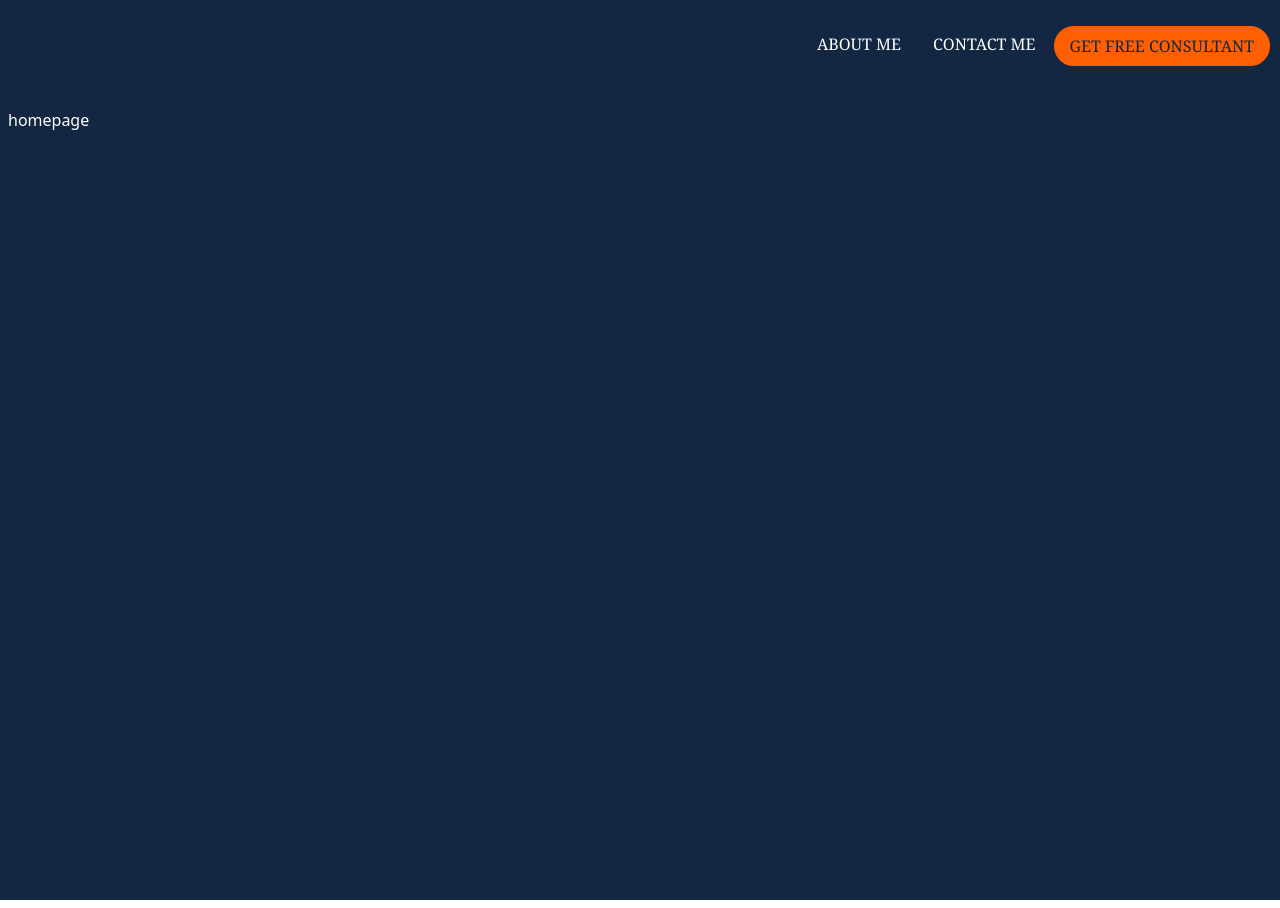
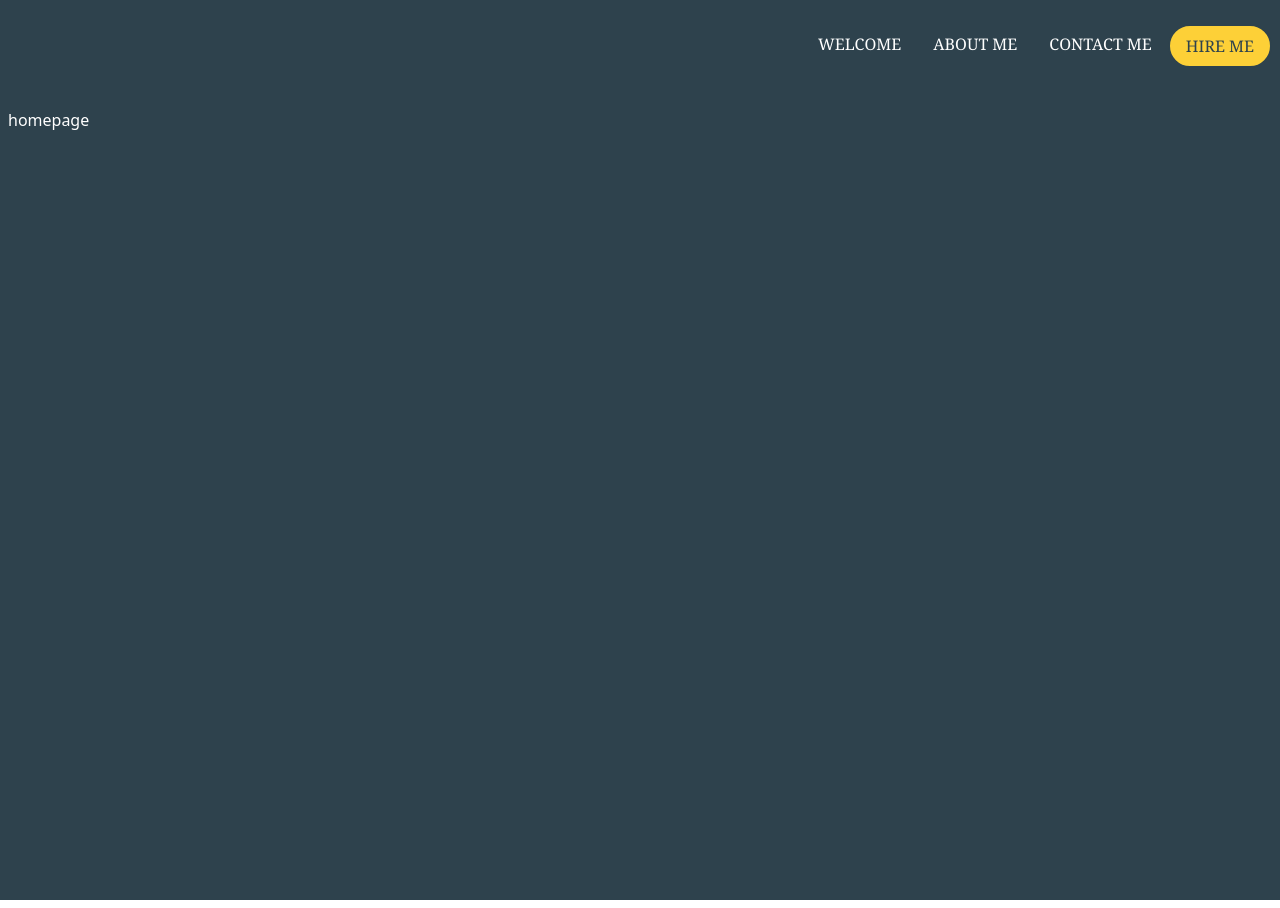
Before and after one commit to nishyjana/my-profolio, a React (Create React App) app: page / in a window 1280 px wide. Built offline with nearby package versions, Linux system fonts and the light colour scheme.

Commit message:
Nav bar implementation

```diff
--- a/src/App.tsx
+++ b/src/App.tsx
@@ -1,6 +1,6 @@
 import React from "react";
 import { BrowserRouter, Route, Routes } from "react-router-dom";
-import { ABOUT_ME_PATH, CONTACT_ME_PATH } from "./components/constants/PathIndex";
+import { ABOUT_ME_PATH, CONTACT_ME_PATH, HOME_PAGE_PATH } from "./components/constants/PathIndex";
 import LayerWithNavBar from "./components/Layer/LayerWithNavBar";
 import AboutMe from "./components/pages/AboutMe";
 import ContactMe from "./components/pages/ContactMe";
@@ -11,7 +11,8 @@ function App() {
     <BrowserRouter>
       <Routes>
         <Route
-          path="/"
+          path={HOME_PAGE_PATH
+          }
           element={<LayerWithNavBar childComp={<HomePage />} />}
         />
         <Route
--- a/src/components/Layer/LayerWithNavBar.tsx
+++ b/src/components/Layer/LayerWithNavBar.tsx
@@ -1,4 +1,4 @@
-import { ABOUT_ME, CONTACT_ME, CONSULTANCE } from "../constants/NavIndex";
+import { ABOUT_ME, CONTACT_ME, CONSULTANCE, WELCOME } from "../constants/NavIndex";
 import NavBar from "../molecule/NavBar";
 
 interface Props {
@@ -6,7 +6,7 @@ interface Props {
 }
 
 export default function LayerWithNavBar({ childComp }: Props) {
-  const navProps = [ABOUT_ME, CONTACT_ME, CONSULTANCE];
+  const navProps = [WELCOME, ABOUT_ME, CONTACT_ME, CONSULTANCE];
   return (
     <div className="w-full h-screen">
       <NavBar navProps={navProps} />
--- a/src/components/constants/NavIndex.ts
+++ b/src/components/constants/NavIndex.ts
@@ -2,4 +2,6 @@ export  const ABOUT_ME = "ABOUT ME"
 
 export  const CONTACT_ME = "CONTACT ME"
 
-export  const CONSULTANCE = " GET FREE CONSULTANT"
+export  const CONSULTANCE = "HIRE ME"
+
+export  const WELCOME = "WELCOME"
--- a/src/components/constants/PathIndex.ts
+++ b/src/components/constants/PathIndex.ts
@@ -1,3 +1,5 @@
 export const ABOUT_ME_PATH = '/about_me'
 
 export const CONTACT_ME_PATH = '/contact_me'
+
+export const HOME_PAGE_PATH = '/'
--- a/src/components/molecule/NavBar.tsx
+++ b/src/components/molecule/NavBar.tsx
@@ -1,6 +1,6 @@
 import { useNavigate } from "react-router-dom";
-import { ABOUT_ME, CONSULTANCE, CONTACT_ME } from "../constants/NavIndex";
-import { ABOUT_ME_PATH, CONTACT_ME_PATH } from "../constants/PathIndex";
+import { ABOUT_ME, CONSULTANCE, CONTACT_ME, WELCOME } from "../constants/NavIndex";
+import { ABOUT_ME_PATH, CONTACT_ME_PATH, HOME_PAGE_PATH } from "../constants/PathIndex";
 
 interface Props {
   navProps: any;
@@ -14,9 +14,9 @@ export default function NavBar({ navProps }: Props) {
         ? navProps?.map((prop: any) => {
             return (
               <div
-                className={`flex justify-end hover:text-xl px-4 cursor-wait ${
+                className={`flex justify-end hover:text-xl px-4 hover:text-orange cursor-wait ${
                   prop === CONSULTANCE
-                    ? "py-2 -mt-2 border-2 border-blue bg-orange  text-blue rounded-3xl hover:text-base"
+                    ? "py-2 -mt-2 border-2 border-blue bg-orange  text-blue rounded-3xl hover:text-base hover:text-blue"
                     : null
                 }`}
                 onClick={() => {
@@ -24,6 +24,8 @@ export default function NavBar({ navProps }: Props) {
                     navigate(ABOUT_ME_PATH);
                   } else if (prop === CONTACT_ME) {
                     navigate(CONTACT_ME_PATH);
+                  } else if(prop === WELCOME){
+                    navigate(HOME_PAGE_PATH)
                   }
                 }}
               >
--- a/tailwind.config.js
+++ b/tailwind.config.js
@@ -8,9 +8,9 @@ module.exports = {
   theme: {
     extend: {
       colors: {
-        blue: "#132743",
+        blue: "#2E424D",
         lightBlue: "#51C4D3",
-        orange: "#FF5F00"
+        orange: "#FDD037"
       },
     },
   },
```
